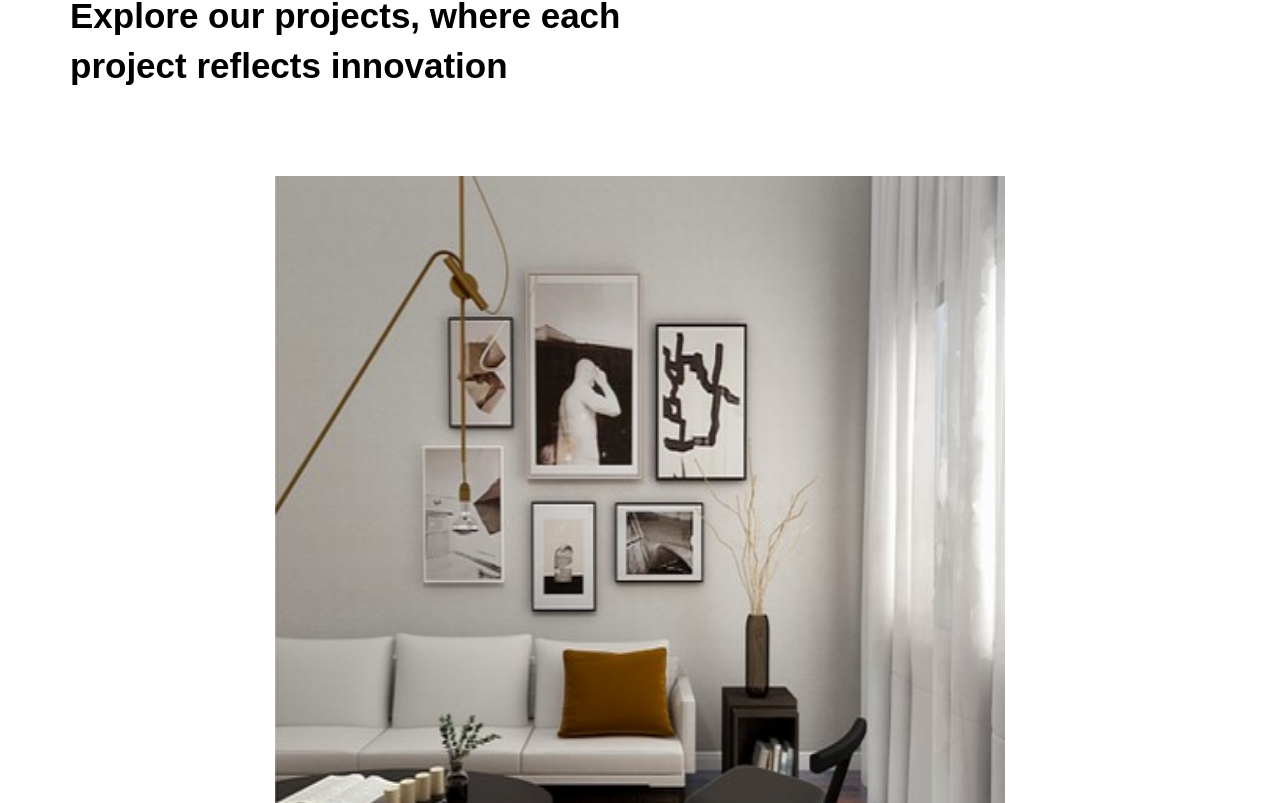
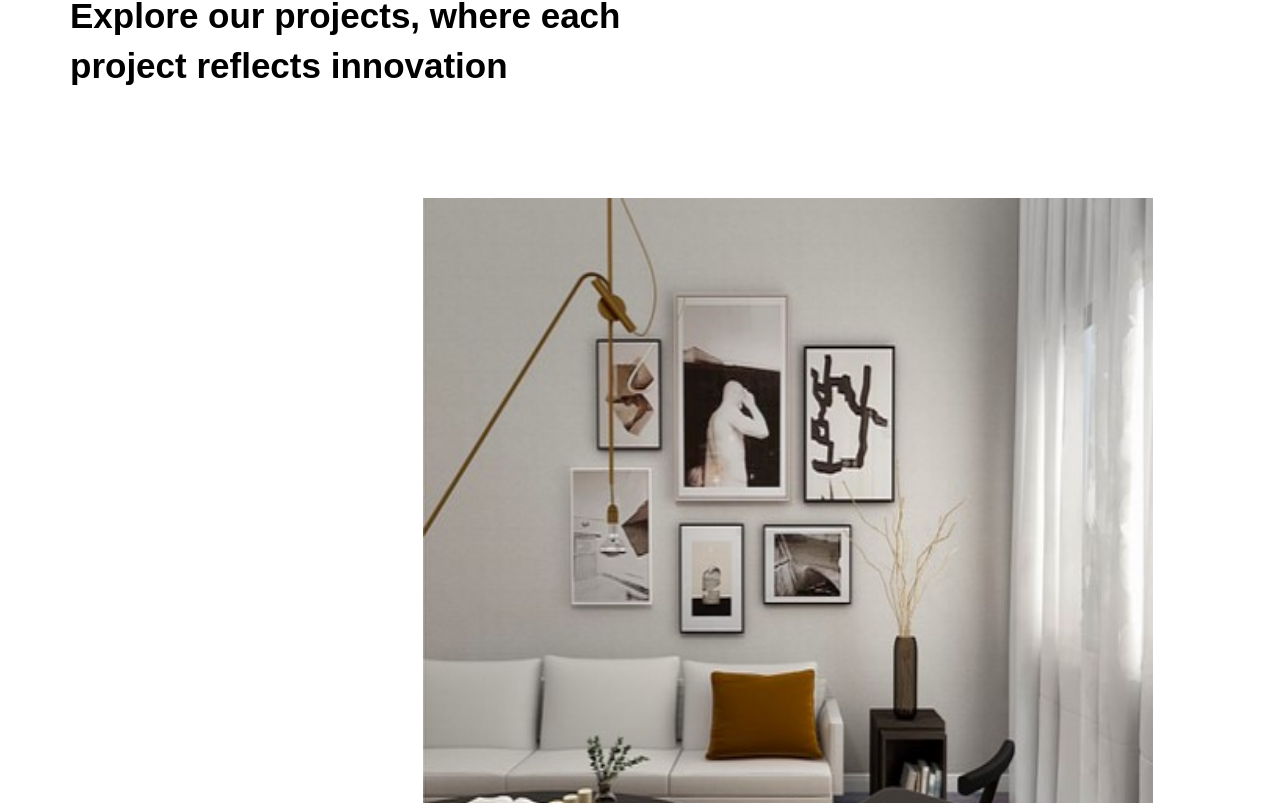
Before and after one commit to manikumar-ableaura/dribble, a React (Create React App) app: page / in a window 1280 px wide. Shown: the part 3357-4160 px from the top of the page. Built offline with nearby package versions, Linux system fonts and the light colour scheme.

Commit message:
Finale Changes

```diff
--- a/src/components/content.css
+++ b/src/components/content.css
@@ -242,8 +242,8 @@
 
 .villa3 {
   display: flex;
-  justify-content: center;
-  margin: 0%;
+  justify-content: right;
+  margin: 5%;
 }
 
 .dupsix h2 {
@@ -251,6 +251,7 @@
   font-weight: lighter;
   text-align: right;
   margin-right: 100px;
+  margin-top: 80px;
   margin-bottom: 0px;
   line-height: 0px;
 }
```
